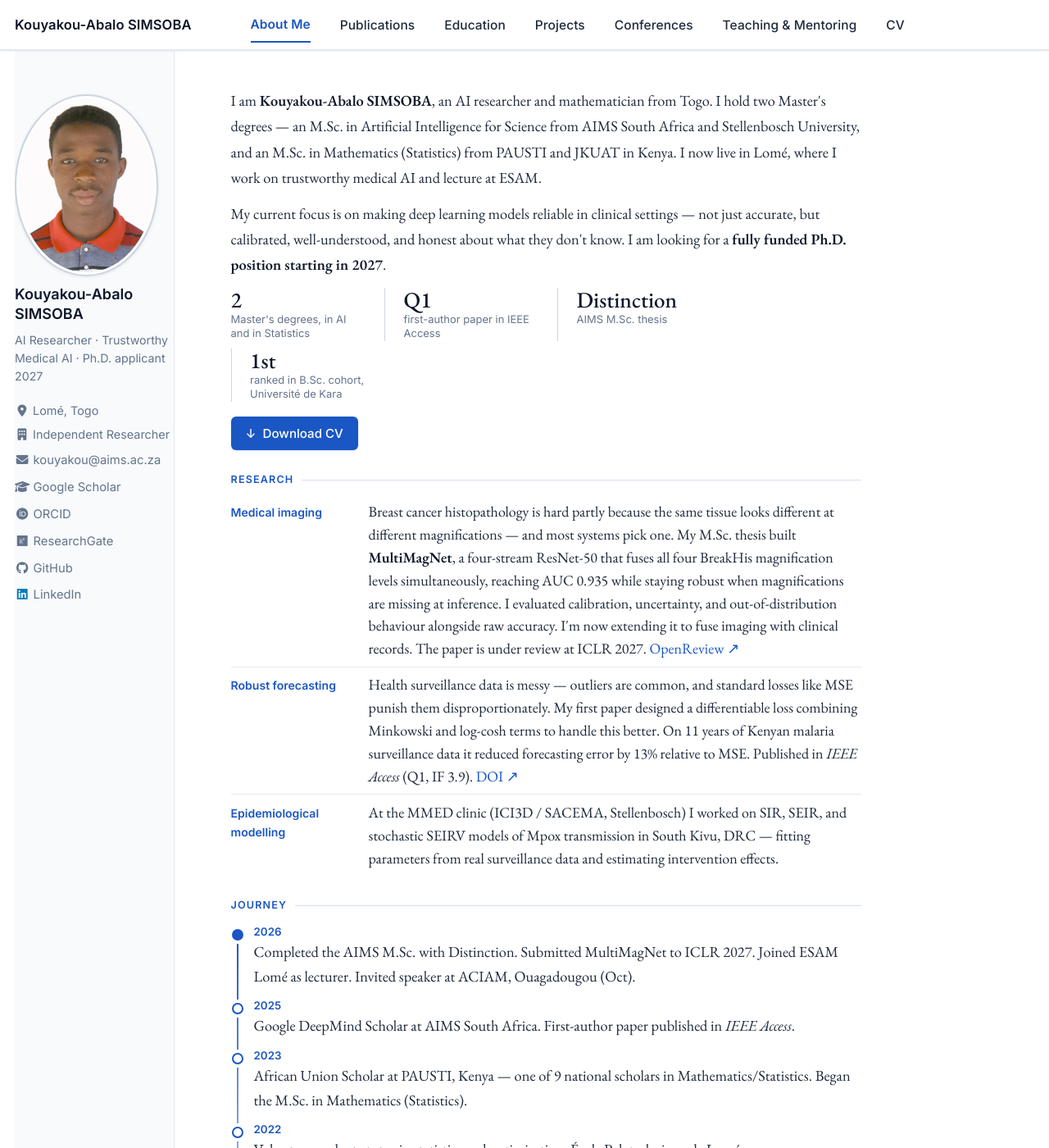
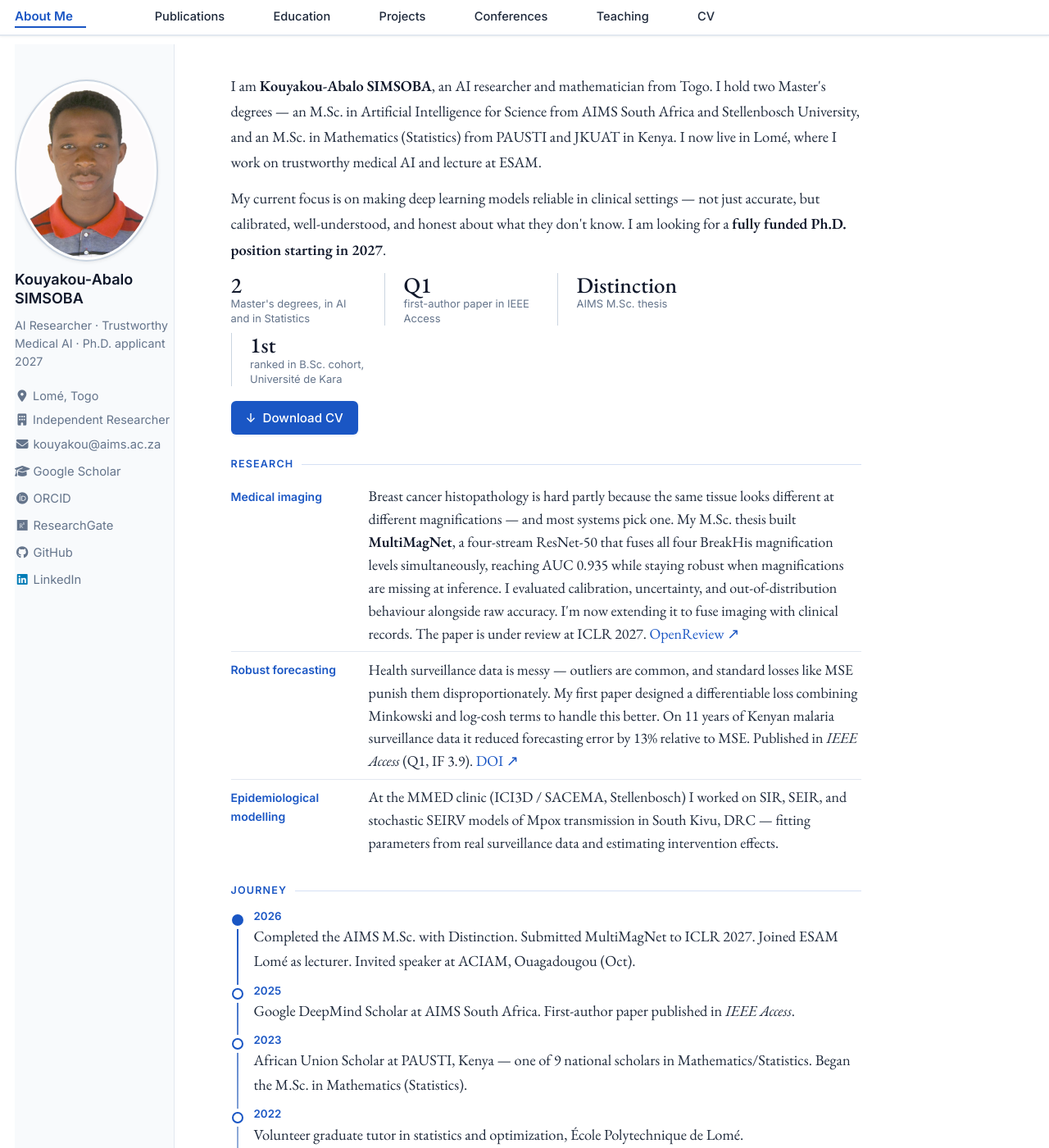
Before and after one commit to simsoba-research/simsoba-research.github.io, a Jekyll site: the page built from _pages/about.md, in a window 1280 px wide and 1400 px high. Shown: the whole window at 82% size. Built offline with Jekyll 4.4.1, drawn with Linux system fonts in a browser that asks for light colours; a script bundle is joined from its source files by our own code; library files that are not in the unit come from our copies; some of the changed text lies outside the part shown.

Commit message:
fix: About Me replaces name in nav, all tabs horizontal, no hyphens

```diff
--- a/_data/navigation.yml
+++ b/_data/navigation.yml
@@ -1,7 +1,4 @@
 main:
-  - title: "About Me"
-    url: /
-
   - title: "Publications"
     url: /publications/
 
@@ -14,7 +11,7 @@ main:
   - title: "Conferences"
     url: /conferences/
 
-  - title: "Teaching & Mentoring"
+  - title: "Teaching"
     url: /teaching/
 
   - title: "CV"
--- a/_includes/masthead.html
+++ b/_includes/masthead.html
@@ -5,8 +5,8 @@
       <nav id="site-nav" class="greedy-nav">
         <button><span class="navicon"></span></button>
         <ul class="visible-links">
-          <li class="masthead__menu-item masthead__menu-item--lg persist">
-            <a href="{{ base_path }}/">{{ site.title }}</a>
+          <li class="masthead__menu-item masthead__menu-item--lg persist {% if page.url == '/' or page.url == '/index.html' %}selected{% endif %}">
+            <a href="{{ base_path }}/">About Me</a>
           </li>
           {% for link in site.data.navigation.main %}
             {% if link.url contains 'http' %}
@@ -14,7 +14,7 @@
             {% else %}
               {% assign domain = base_path %}
             {% endif %}
-            <li class="masthead__menu-item {% if link.url == '/' %}{% if page.url == '/' or page.url == '/index.html' %}selected{% endif %}{% elsif page.url contains link.url %}selected{% endif %}">
+            <li class="masthead__menu-item {% if page.url contains link.url %}selected{% endif %}">
               <a href="{{ domain }}{{ link.url }}">{{ link.title }}</a>
             </li>
           {% endfor %}
--- a/_sass/_custom.scss
+++ b/_sass/_custom.scss
@@ -21,20 +21,40 @@ body {
   a, a:visited {
     color: var(--navy-mid) !important;
     font-family: var(--font-sans) !important;
-    font-size: 0.86rem !important;
+    font-size: 0.81rem !important;
     font-weight: 500 !important;
-    letter-spacing: 0.005em !important;
+    letter-spacing: 0 !important;
     transition: color 0.15s !important;
     text-decoration: none !important;
+    white-space: nowrap !important;
   }
 
   a:hover { color: var(--accent) !important; }
 
   .masthead__menu-item--lg a {
-    font-size: 0.92rem !important;
-    font-weight: 600 !important;
+    font-size: 0.84rem !important;
+    font-weight: 700 !important;
     color: var(--navy) !important;
   }
+}
+
+/* Fit all tabs on one line */
+.greedy-nav .visible-links {
+  flex-wrap: nowrap !important;
+  gap: 0 !important;
+}
+
+.greedy-nav .visible-links li a {
+  padding: 0 0.65rem !important;
+}
+
+.greedy-nav .visible-links .masthead__menu-item--lg a {
+  padding: 0 0.9rem 0 0 !important;
+}
+
+/* Hide hamburger when all tabs fit */
+.greedy-nav button {
+  display: none !important;
 }
 
 .masthead__menu-item.selected a {
```
